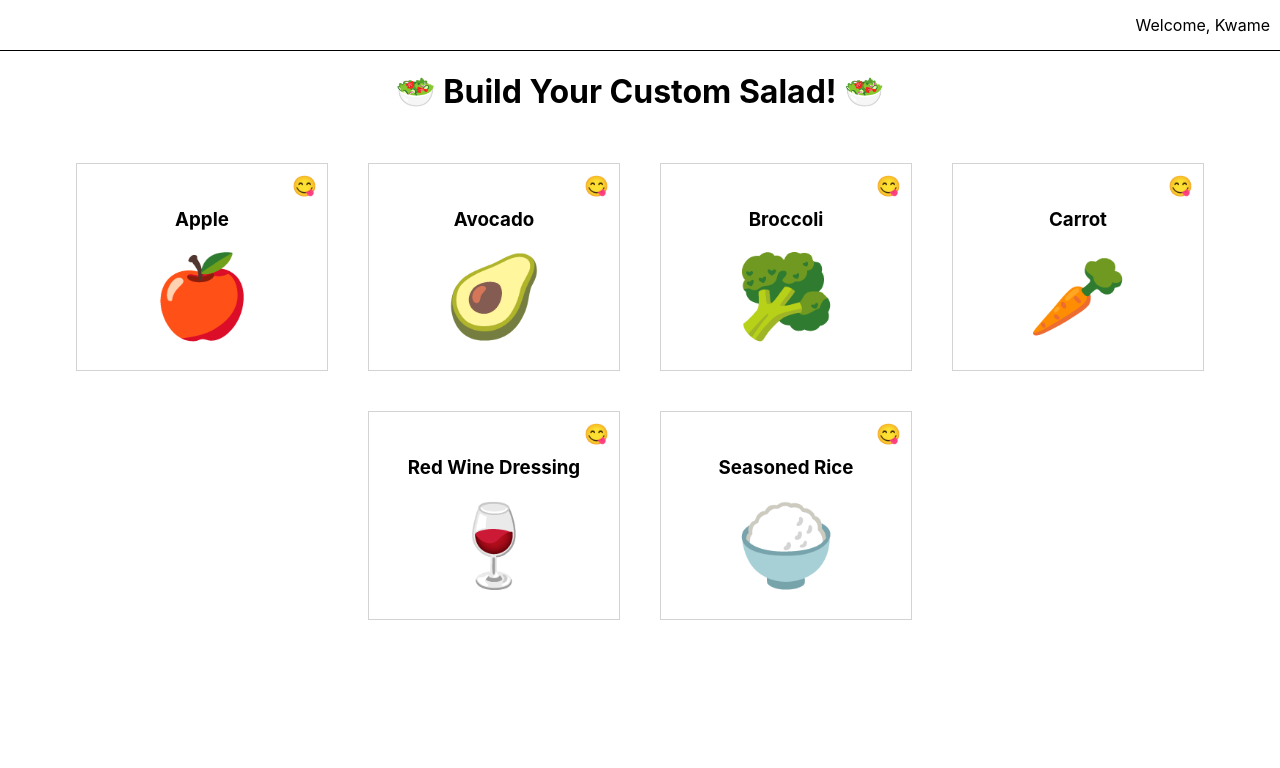
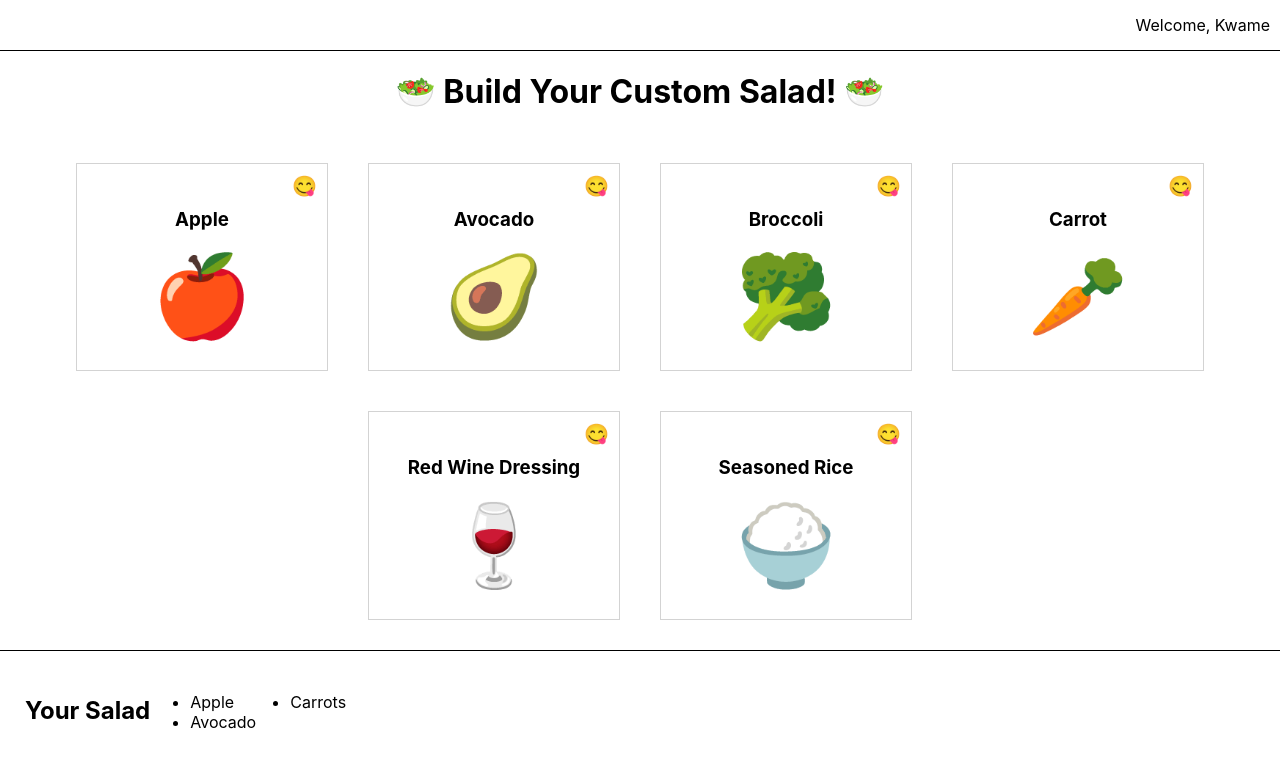
Before and after one commit to gingkob/dot-react-09, a React (Create React App) app: page / in a window 1280 px wide. Shown: the top 768 px of the page. Built offline with nearby package versions, Linux system fonts and the light colour scheme.

Commit message:
ready for context

```diff
--- a/src/components/SaladMaker/SaladMaker.js
+++ b/src/components/SaladMaker/SaladMaker.js
@@ -1,6 +1,7 @@
 import React from 'react'
 import { createUseStyles } from 'react-jss';
 import SaladBuilder from '../SaladBuilder/SaladBuilder';
+import SaladSummary from '../SaladSummary/SaladSummary';
 
 const useStyles = createUseStyles({
   wrapper: {
@@ -20,6 +21,7 @@ function SaladMaker() {
         <span role="img" aria-label="salad"> 🥗</span>
       </h1>
       <SaladBuilder />
+      <SaladSummary />
     </>
   )
 }
--- /dev/null
+++ b/src/components/SaladSummary/SaladSummary.js
@@ -0,0 +1,37 @@
+import React from 'react'
+import { createUseStyles } from 'react-jss'
+
+const useStyle = createUseStyles({
+  list: {
+    display: 'flex',
+    flexDirection: 'column',
+    flexWrap: 'wrap',
+    maxHeight: 50,
+    '& li': {
+      width: 100
+    }
+  },
+  wrapper: {
+    borderTop: 'black solid 1px',
+    display: 'flex',
+    padding: 25,
+  }
+})
+
+const SaladSummary = () => {
+
+  const classes = useStyle();
+
+  return (
+    <div className={classes.wrapper}>
+      <h2>Your Salad</h2>
+      <ul className={classes.list}>
+        <li>Apple</li>
+        <li>Avocado</li>
+        <li>Carrots</li>
+      </ul>
+    </div>
+  )
+}
+
+export default SaladSummary
```
